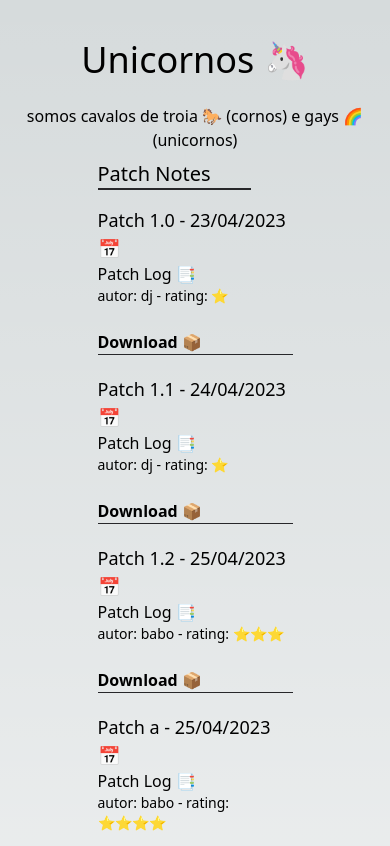
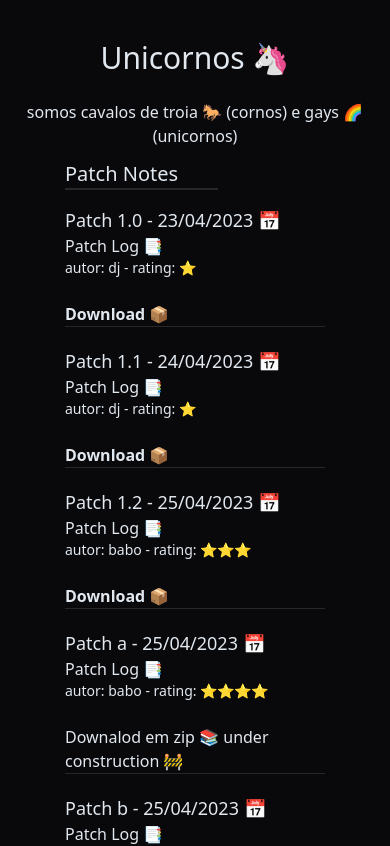
Before and after one commit to sarahanduca/unicornos, a Next.js app: page / in a window 390 px wide. Shown: the top 846 px of the page. Built offline with nearby package versions, Linux system fonts and the light colour scheme.

Commit message:
Add responsive tailwind

```diff
--- a/src/pages/index.js
+++ b/src/pages/index.js
@@ -7,13 +7,15 @@ export default function Home() {
       <Head>
         <title>Unicornos</title>
       </Head>
-      <header className="pt-10 h-40 text-center">
-        <h1 className="text-4xl">Unicornos 🦄</h1>
+      <header className="px-2 pt-10 h-40 text-center">
+        <h1 className="text-3xl sm:text-4xl">Unicornos 🦄</h1>
         <br />
-        <span>somos cavalos de troia 🐎 (cornos) e gays 🌈 (unicornos)</span>
+        <span className="">
+          somos cavalos de troia 🐎 (cornos) e gays 🌈 (unicornos)
+        </span>
       </header>
       <main className="flex justify-center">
-        <div className=" w-1/2">
+        <div className="w-2/3 md:w-1/2">
           <PatchNotes />
         </div>
       </main>
--- a/src/styles/globals.css
+++ b/src/styles/globals.css
@@ -2,26 +2,6 @@
 @tailwind components;
 @tailwind utilities;
 
-:root {
-  --foreground-rgb: 0, 0, 0;
-  --background-start-rgb: 214, 219, 220;
-  --background-end-rgb: 255, 255, 255;
+body {
+  @apply bg-zinc-950 text-slate-200;
 }
-
-@media (prefers-color-scheme: dark) {
-  :root {
-    --foreground-rgb: 255, 255, 255;
-    --background-start-rgb: 0, 0, 0;
-    --background-end-rgb: 0, 0, 0;
-  }
-}
-
-body {
-  color: rgb(var(--foreground-rgb));
-  background: linear-gradient(
-      to bottom,
-      transparent,
-      rgb(var(--background-end-rgb))
-    )
-    rgb(var(--background-start-rgb));
-}
```
